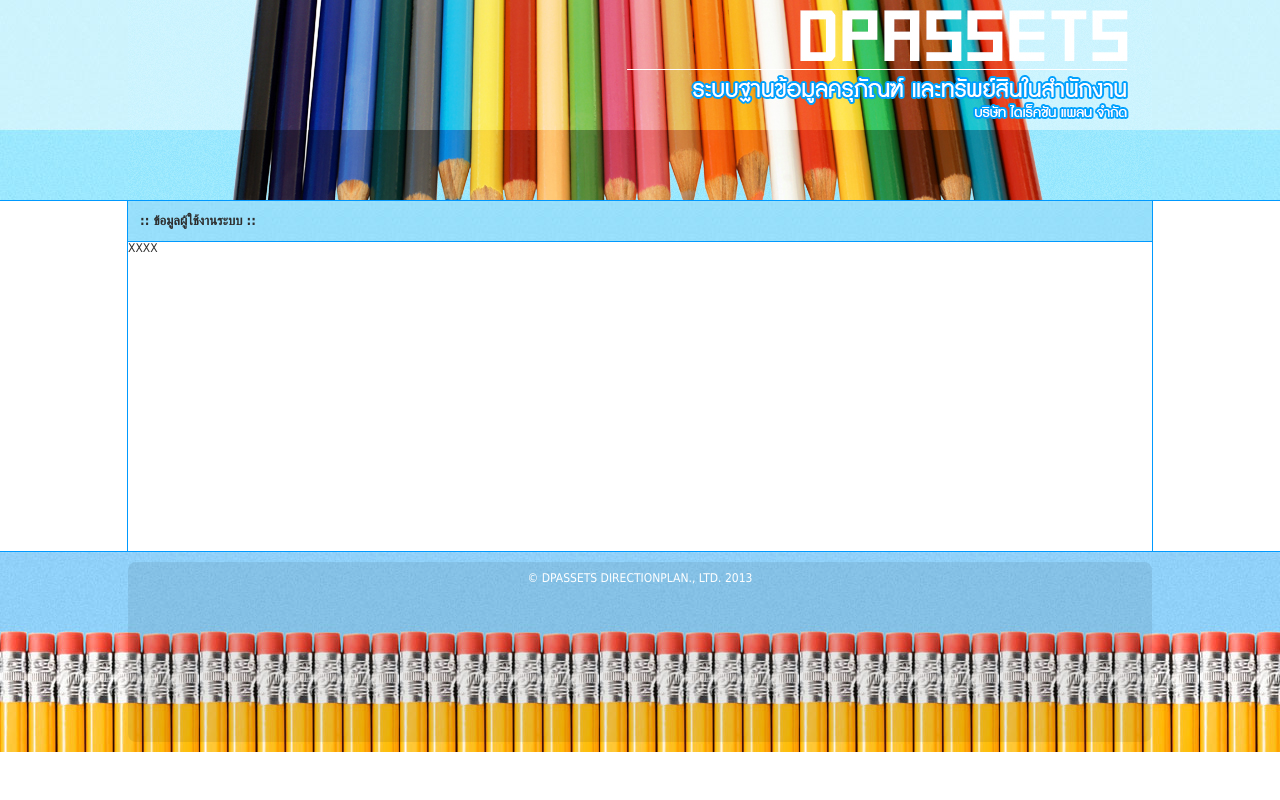
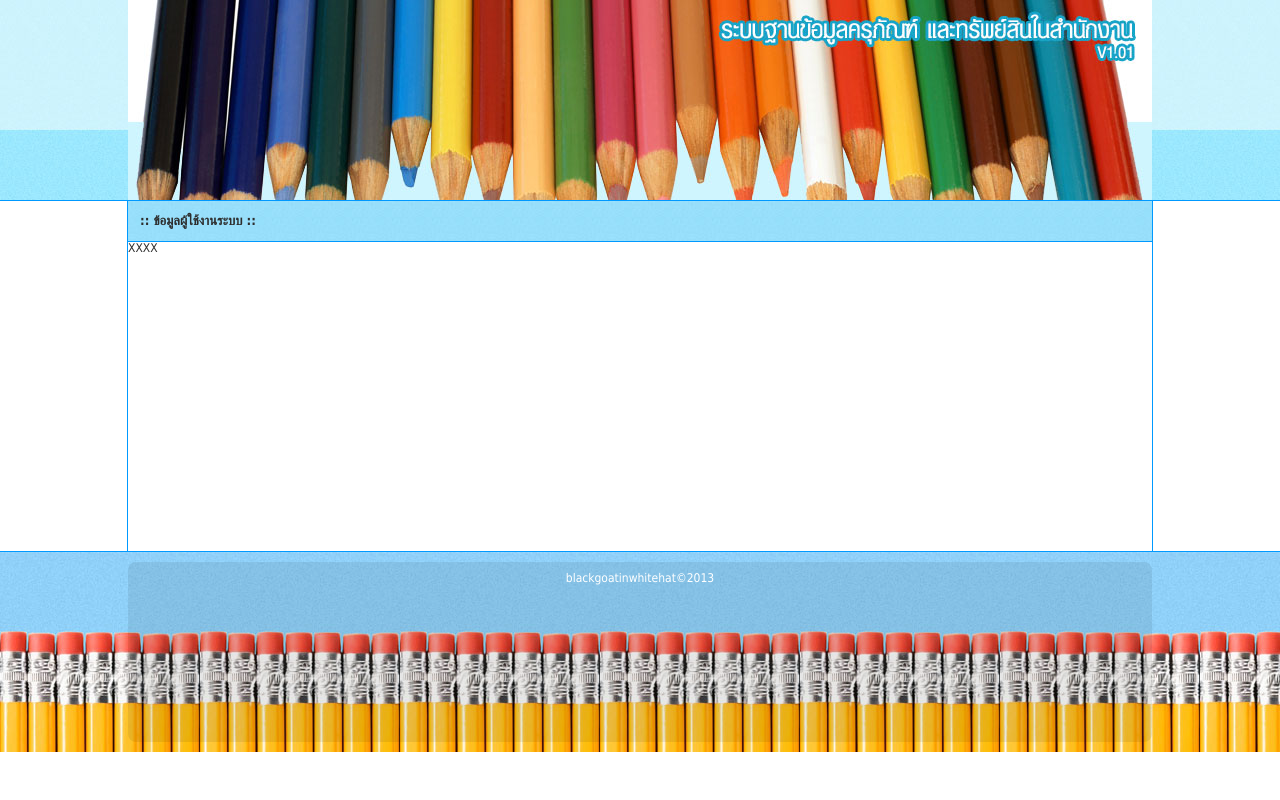
Before and after one commit to ALTELMA/office-supply-storage-ci, a CodeIgniter app: page /index.php/user/view/1 in a window 1280 px wide. Run offline with CodeIgniter, Linux system fonts and the light colour scheme.

Commit message:
Fixed more

```diff
--- a/application/config/config.php
+++ b/application/config/config.php
@@ -14,7 +14,8 @@
 | path to your installation.
 |
 */
-$config['base_url']	= 'http://'.$_SERVER['SERVER_NAME'].'/dpassets/';
+
+$config['base_url']	= $_SERVER['SERVER_ADDR'] == '127.0.0.1' ? 'http://'.$_SERVER['SERVER_NAME'] : 'http://'.$_SERVER['SERVER_NAME'] . "/OfficeEquipmentManager";
 
 /*
 |--------------------------------------------------------------------------
--- a/application/config/database.php
+++ b/application/config/database.php
@@ -51,8 +51,8 @@ $active_record = TRUE;
 $db['default']['hostname'] = 'localhost';
 $db['default']['username'] = 'root';
 $db['default']['password'] = 'mysql';
-$db['default']['database'] = '';
-$db['default']['dbdriver'] = '';
+$db['default']['database'] = 'db_dpassets';
+$db['default']['dbdriver'] = 'mysql';
 $db['default']['dbprefix'] = '';
 $db['default']['pconnect'] = TRUE;
 $db['default']['db_debug'] = TRUE;
--- a/application/controllers/asset.php
+++ b/application/controllers/asset.php
@@ -20,7 +20,7 @@ class Asset extends CI_controller{
 	public function index(){
 
 		if($this->session->userdata('userLogData') == ''){
-			$data['title'] = 'ระบบฐานข้อมูลครุภัณฑ์และทรัพย์สินในสำนักงาน :: บริษัท ไดเร็คชันแพลน จำกัด';
+			$data['title'] = 'ระบบฐานข้อมูลครุภัณฑ์และทรัพย์สินในสำนักงาน';
 			$this->load->view('login', $data);
 		}else{
 			redirect('asset/page', 'refresh');
--- a/application/views/templates/footer.php
+++ b/application/views/templates/footer.php
@@ -1,7 +1,13 @@
 <footer>
 	<div id="footerArea">
-    	<p class="center">&copy; DPASSETS DIRECTIONPLAN., LTD. 2013</p>
+    	<p class="center">blackgoatinwhitehat&copy;2013</p>
     </div>
 </footer>
+
+<script src="<?php echo base_url();?>assets/js/jquery-ui-1.10.2.custom/js/jquery-1.9.1.js"></script>
+<script src="<?php echo base_url();?>assets/js/jquery-ui-1.10.2.custom/js/jquery-ui-1.10.2.custom.min.js"></script>
+<script src="<?php echo base_url();?>assets/js/jquery-ui-1.10.2.custom/development-bundle/ui/jquery.ui.datepicker.js"></script>
+<script src="<?php echo base_url();?>assets/js/jquery-ui-1.10.2.custom/development-bundle/ui/i18n/jquery.ui.datepicker-th.js"></script>
+<script src="<?php echo base_url();?>assets/js/jquery.function.js"></script>
 </body>
 </html>
--- a/application/views/templates/header.php
+++ b/application/views/templates/header.php
@@ -35,11 +35,6 @@ $favicon = array(
 		);
 echo link_tag($favicon);
 ?>
-<script src="<?php echo base_url();?>assets/js/jquery-ui-1.10.2.custom/js/jquery-1.9.1.js"></script>
-<script src="<?php echo base_url();?>assets/js/jquery-ui-1.10.2.custom/js/jquery-ui-1.10.2.custom.min.js"></script>
-<script src="<?php echo base_url();?>assets/js/jquery-ui-1.10.2.custom/development-bundle/ui/jquery.ui.datepicker.js"></script>
-<script src="<?php echo base_url();?>assets/js/jquery-ui-1.10.2.custom/development-bundle/ui/i18n/jquery.ui.datepicker-th.js"></script>
-<script src="<?php echo base_url();?>assets/js/jquery.function.js"></script>
 </head>
 
 <body>
--- a/assets/js/jquery.function.js
+++ b/assets/js/jquery.function.js
@@ -47,7 +47,7 @@ $(document).ready(function(){
 		if(code2 == null){code2 = '';}
 
 		$.ajax({
-			url: getRootURL+'dpassets/asset/ajax',
+			url: getRootURL+'OfficeEquipmentManager/asset/ajax',
 			data: 'req=chkCode&code1='+code1+'&code2='+code2,
 			cache: false,
 			type: 'POST',
@@ -71,7 +71,7 @@ $(document).ready(function(){
 		var cat_id = $(this).val();
 
 		$.ajax({
-			url: getRootURL+'dpassets/asset/ajax',
+			url: getRootURL+'OfficeEquipmentManager/asset/ajax',
 			data: 'req=subCat&cat_id='+cat_id,
 			cache: false,
 			type: 'POST',
--- a/system/core/Common.php
+++ b/system/core/Common.php
@@ -254,7 +254,8 @@ if ( ! function_exists('get_config'))
 			}
 		}
 
-		return $_config[0] =& $config;
+		$_config[0] =& $config;
+		return $_config[0];
 	}
 }
 
```
Also changed, not shown: application/controllers/index.html (deleted, +0 -10 lines), .htaccess, application/config/doctypes.php (indentation only), application/controllers/user.php (line endings or trailing spaces), application/models/assetModel.php (line endings or trailing spaces), application/models/userModel.php (line endings or trailing spaces), assets/images/templates/header.jpg.
